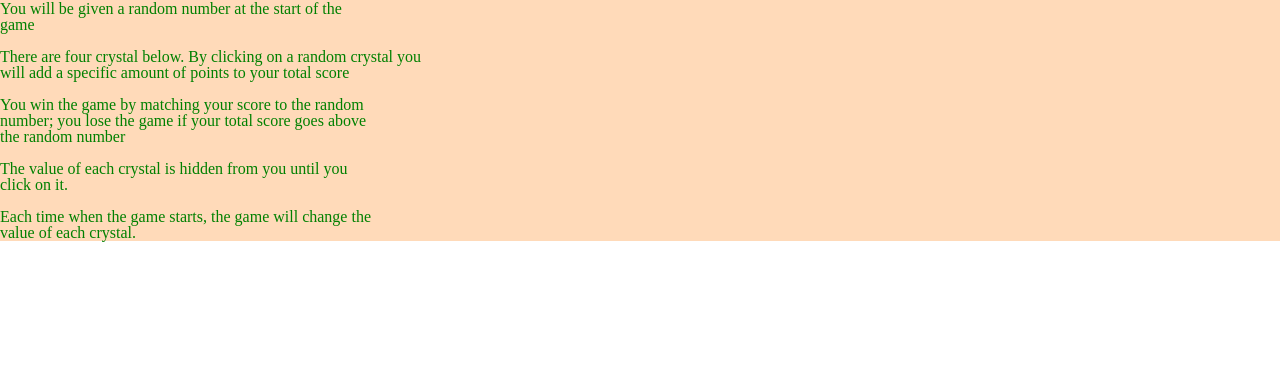
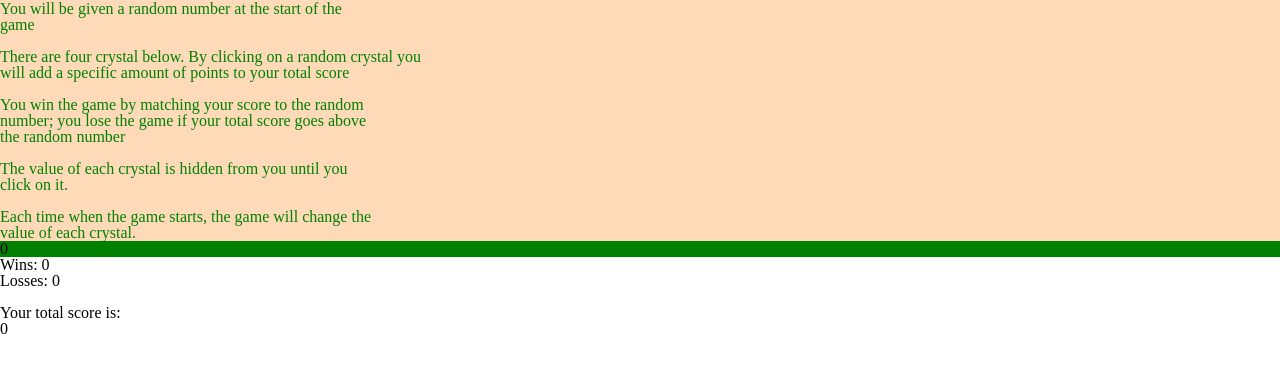
Before and after one commit to dbalkin77/week-4-game, a plain HTML site: page index.html in a window 1280 px wide. Shown: the part 47-420 px from the top of the page. Drawn offline with nearby package versions, Linux system fonts and the light colour scheme.

Commit message:
additional html and css updates

```diff
--- a/assets/css/style.css
+++ b/assets/css/style.css
@@ -18,3 +18,8 @@ body {
 	background-color: #FFDAB9;
 	color:green;
 }
+
+.random {
+	background-color: green;
+
+}
--- a/index.html
+++ b/index.html
@@ -8,8 +8,9 @@
 </head>
 <body>
 	<div class="container">
+		<!-- Title of Game -->
 		<h1 class="header">CrystalsCollector!</h1>
-
+		<!-- Body of Page with instructions -->
 		<section class="instructions">
 			<p><br>You will be given a random number at the start of the<br> game</p>
 			<p><br>There are four crystal below. By clicking on a random crystal you<br> will add a specific amount of points to your total score</p>
@@ -17,6 +18,30 @@
 			<p><br>The value of each crystal is hidden from you until you<br> click on it.</p>
 			<p><br>Each time when the game starts, the game will change the<br> value of each crystal.</p>
 		</section>
+		<!-- Random Number -->
+		<div class="random">0</div>
+		<!-- Wins and Losses Box -->
+		<div class="scores">
+			<p>Wins: <span id="wins">0</p>
+			<p>Losses: <span id="losses">0</p>
+		</div>
+
+		<div>
+			<img src="" alt="">
+			<img src="" alt="">
+			<img src="" alt="">
+			<img src="" alt="">
+		</div>
+
+		<div class="scoreTracker">
+			<p>Your total score is:</p>
+		</div>
+
+		<div>
+			<p id="fscore">0</p>
+		</div>
+
+
 
 	<script src="https://code.jquery.com/jquery-3.2.1.slim.js" integrity="sha256-tA8y0XqiwnpwmOIl3SGAcFl2RvxHjA8qp0+1uCGmRmg=" crossorigin="anonymous"></script>
 </body>
```
Also changed, not shown: assets/javascript/game.js (line endings or trailing spaces).
